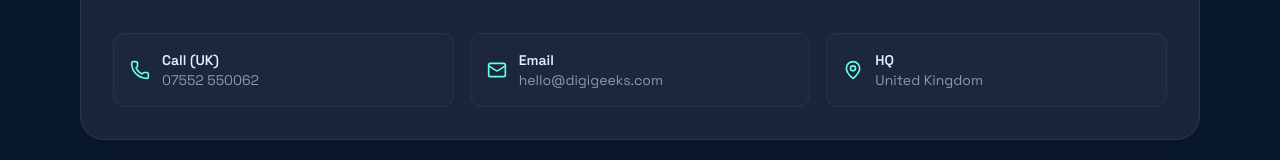
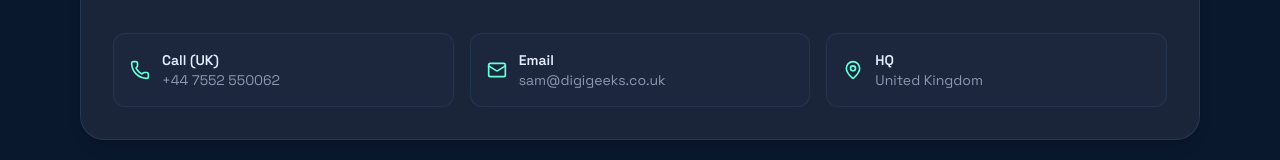
Before and after one commit to SayoneeDassani/digiebooks, a React (Vite) app: page / in a window 1280 px wide. Shown: the part 2787-2947 px from the top of the page. Built offline with nearby package versions, Linux system fonts and the light colour scheme.

Commit message:
updating contact info

```diff
--- a/src/App.jsx
+++ b/src/App.jsx
@@ -91,8 +91,8 @@
 ]
 
 const contactMethods = [
-  { icon: Phone, label: 'Call (UK)', value: '07552 550062' },
-  { icon: Mail, label: 'Email', value: 'hello@digigeeks.com' },
+  { icon: Phone, label: 'Call (UK)', value: '+44 7552 550062' },
+  { icon: Mail, label: 'Email', value: 'sam@digigeeks.co.uk' },
   { icon: MapPin, label: 'HQ', value: 'United Kingdom' },
 ]
 
--- a/src/pages/Contact.jsx
+++ b/src/pages/Contact.jsx
@@ -13,14 +13,14 @@
           <div className="flex items-center gap-3 rounded-lg bg-white/70 p-3 shadow-sm">
             <Mail className="h-5 w-5 text-primary" />
             <div>
-              <p className="font-semibold text-foreground">hello@digiegeeks.com</p>
+              <p className="font-semibold text-foreground">sam@digigeeks.co.uk</p>
               <p>Direct line to the founders.</p>
             </div>
           </div>
           <div className="flex items-center gap-3 rounded-lg bg-white/70 p-3 shadow-sm">
             <Phone className="h-5 w-5 text-primary" />
             <div>
-              <p className="font-semibold text-foreground">07552 550062</p>
+              <p className="font-semibold text-foreground">+44 7552 550062</p>
               <p>UK number — call or WhatsApp.</p>
             </div>
           </div>
--- a/vite.config.js
+++ b/vite.config.js
@@ -1,4 +1,4 @@
-import { defineConfig } from 'vite'
+/*import { defineConfig } from 'vite'
 import react from '@vitejs/plugin-react'
 
 // https://vite.dev/config/
@@ -6,4 +6,11 @@
   // Default to GitHub Pages path; allow override for forks/previews.
   base: process.env.BASE_URL || 'https://SayoneeDassani.github.io/digiebooks/',
   plugins: [react()],
+})*/
+import { defineConfig } from 'vite'
+import react from '@vitejs/plugin-react'
+
+export default defineConfig({
+  base: '/',
+  plugins: [react()],
 })
```
Also changed, not shown: 1 other file (tests, documents, lock files or other folders).
